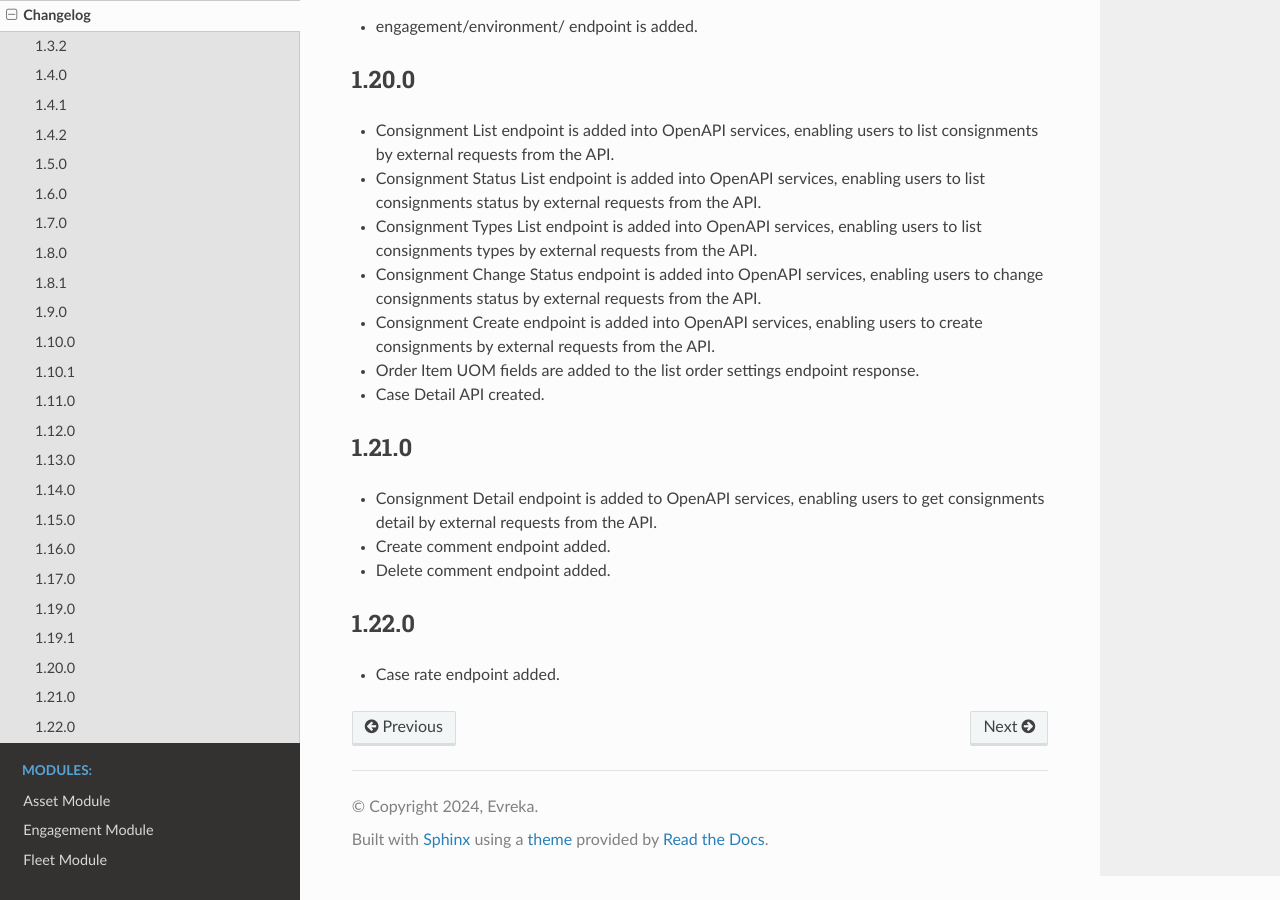
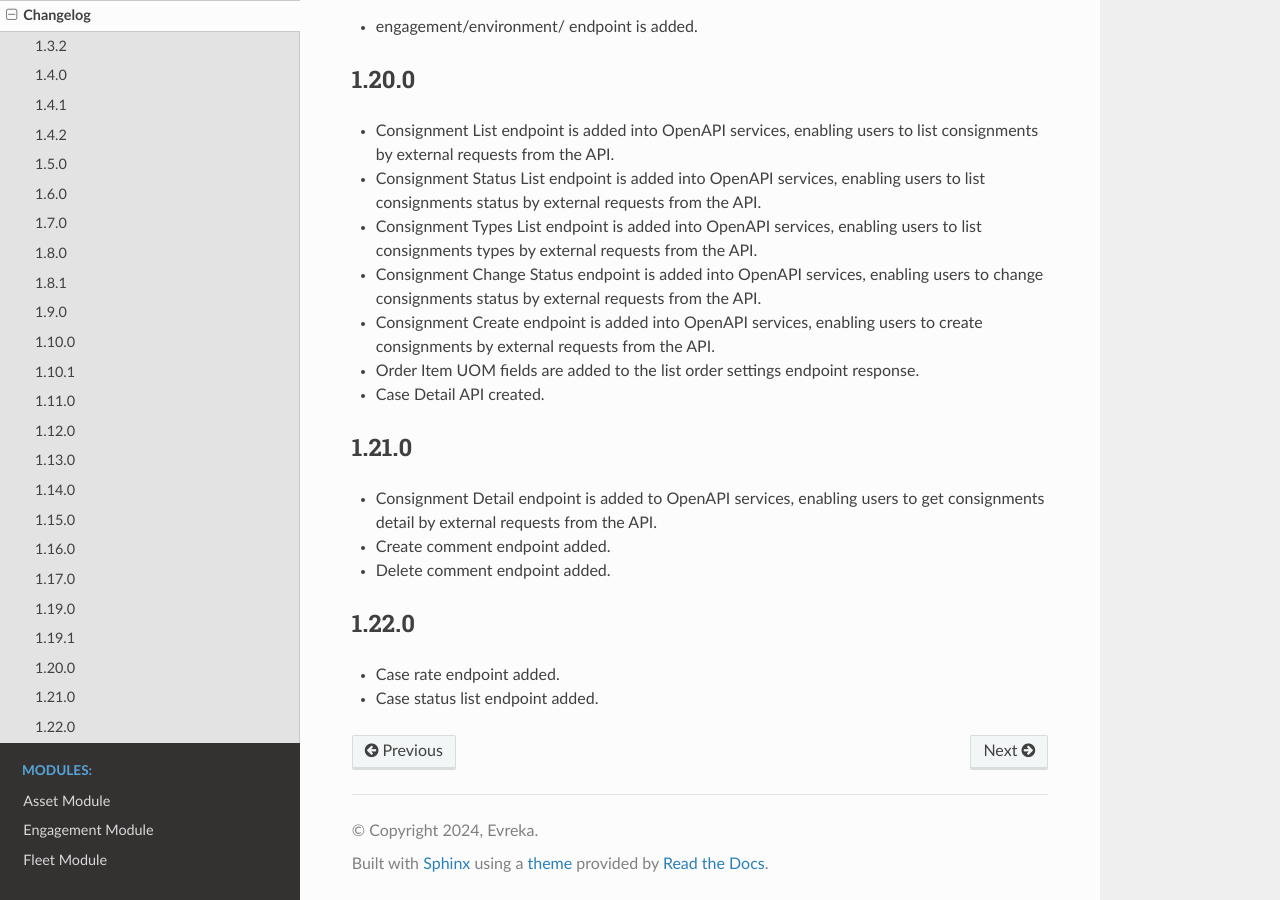
Before and after one commit to evrekadev/evreka-api-doc, a Sphinx documentation site: the page built from source/changelog.rst, in a window 1280 px wide and 900 px high, scrolled down 3433 px. Built offline with Sphinx 7.4.7 and the Read the Docs theme 3.1.0, drawn with Linux system fonts in a browser that asks for light colours.

Commit message:
E360-20140: Case Status List Endpoint

```diff
--- a/source/changelog.rst
+++ b/source/changelog.rst
@@ -132,3 +132,4 @@ Changelog
 1.22.0
 ----------------
 - Case rate endpoint added.
+- Case status list endpoint added.
```
